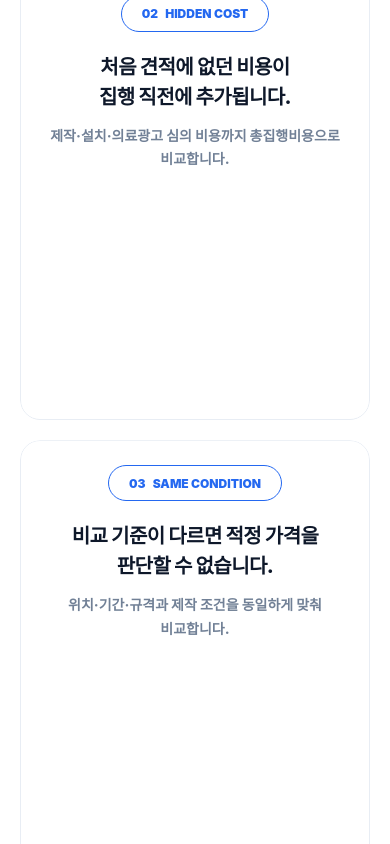
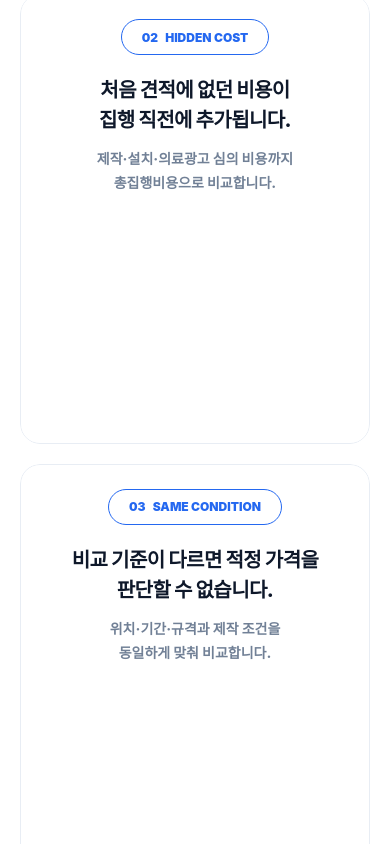
Before and after one commit to BIOADDLAB/medical-ad-lab, a Next.js app: page / in a window 390 px wide. Shown: the part 3160-4004 px from the top of the page. Built offline with nearby package versions, Linux system fonts and the light colour scheme; no server answers; the database is empty; a web font is replaced by a local one.

Commit message:
style: 메인 모바일 줄바꿈 개선

```diff
--- a/components/home/lab.tsx
+++ b/components/home/lab.tsx
@@ -48,7 +48,9 @@ export function Lab() {
                                     {item.title}
                                 </h3>
                                 {/* 모바일에서는 시안 줄바꿈을 무시하고 화면 폭에 맞춰 흘린다 */}
-                                <p className="m-0 mx-auto max-w-[330px] whitespace-normal text-body leading-[1.6] text-muted lg:mx-0 lg:max-w-[310px] lg:whitespace-pre-line lg:leading-[1.4]">
+                                <p
+                                    className="m-0 mx-auto max-w-[330px] text-body leading-[1.6] text-muted lg:mx-0 lg:max-w-[310px] whitespace-pre-line lg:leading-[1.4]"
+                                >
                                     {item.description}
                                 </p>
                             </div>
--- a/components/home/pain-points.tsx
+++ b/components/home/pain-points.tsx
@@ -20,7 +20,7 @@ export function PainPoints() {
                                 {item.number}
                             </span>
                             <h3 className="m-0 mb-3.25  whitespace-pre-line text-h4">{item.title}</h3>
-                            <p className="m-0 whitespace-pre-line text-body font-bold wrap-break-word text-muted">
+                            <p className="m-0 whitespace-pre-line text-body font-bold wrap-break-word text-muted lg:whitespace-normal">
                                 {item.description}
                             </p>
                         </Reveal>
--- a/components/home/why-ooh.tsx
+++ b/components/home/why-ooh.tsx
@@ -30,7 +30,7 @@ export function WhyOoh() {
                                     {item.title}
                                 </h3>
                                 {/* 모바일에서는 시안 줄바꿈을 무시하고 화면 폭에 맞춰 흘린다 */}
-                                <p className="m-0 mx-auto max-w-[320px] whitespace-normal text-body font-extrabold text-muted lg:mx-0 lg:max-w-[300px] lg:whitespace-pre-line">
+                                <p className="m-0 mx-auto max-w-[320px] whitespace-pre-line text-body font-extrabold text-muted lg:mx-0 lg:max-w-[300px] ">
                                     {item.description}
                                 </p>
                             </div>
--- a/data/index.ts
+++ b/data/index.ts
@@ -2,17 +2,17 @@ export const painPoints = [
     {
         number: '01',
         title: '받은 견적이 적정한지\n모르겠어요',
-        description: '같은 위치라도 업체와 조건에 따라 가격이 달라집니다.',
+        description: '같은 위치라도 업체와 조건에 따라 \n가격이 달라집니다.',
     },
     {
         number: '02',
         title: '어디에 광고해야 할지\n모르겠어요',
-        description: '유명한 매체보다 실제 환자 동선이 중요합니다.',
+        description: '유명한 매체보다 \n실제 환자 동선이 중요합니다.',
     },
     {
         number: '03',
         title: '지금 광고를 계속해야\n할지 고민이에요',
-        description: '집행 전 비용과 효과를 같은 기준으로 점검해야 합니다.',
+        description: '집행 전 비용과 효과를 \n같은 기준으로 점검해야 합니다.',
     },
 ] as const;
 
@@ -66,21 +66,21 @@ export const whyOoh = [
         number: '01',
         keyword: 'PATIENT FLOW',
         title: '환자 동선보다 팔고 싶은 매체를\n추천하는 경우가 있습니다.',
-        description: '특정 매체를 먼저 정하지 않고 병원 위치와 진료권부터 확인해야 합니다.',
+        description: '특정 매체를 먼저 정하지 않고 병원 위치와 \n진료권부터 확인해야 합니다.',
         image: '/images/img-s2-01.png',
     },
     {
         number: '02',
         keyword: 'HIDDEN COST',
         title: '처음 견적에 없던 비용이\n집행 직전에 추가됩니다.',
-        description: '제작·설치·의료광고 심의 비용까지 총집행비용으로 비교합니다.',
+        description: '제작·설치·의료광고 심의 비용까지 \n총집행비용으로 비교합니다.',
         image: '/images/img-s2-02.png',
     },
     {
         number: '03',
         keyword: 'SAME CONDITION',
         title: '비교 기준이 다르면 적정 가격을\n판단할 수 없습니다.',
-        description: '위치·기간·규격과 제작 조건을 동일하게 맞춰 비교합니다.',
+        description: '위치·기간·규격과 제작 조건을 \n동일하게 맞춰 비교합니다.',
         image: '/images/img-s2-03.png',
     },
 ] as const;
@@ -105,14 +105,14 @@ export const whyLabItems = [
         number: '01',
         keyword: 'SAME STANDARD',
         title: '같은 조건으로 비교해야\n가격이 보입니다.',
-        description: '위치·기간·규격과 제작 조건을 맞춰 총집행 \n비용을 비교합니다.',
+        description: '위치·기간·규격과 제작 조건을 맞춰 \n총집행 비용을 비교합니다.',
         image: '/images/img-s6-01.png',
     },
     {
         number: '02',
         keyword: 'PATIENT FIRST',
         title: '팔고 싶은 매체보다\n환자가 움직이는 곳을 찾습니다.',
-        description: '특정 매체를 먼저 정하지 않고 병원 위치와 \n환자 동선부터 분석합니다.',
+        description: '특정 매체를 먼저 정하지 않고 \n병원 위치와 환자 동선부터 분석합니다.',
         image: '/images/img-s6-02.png',
     },
     {
```
